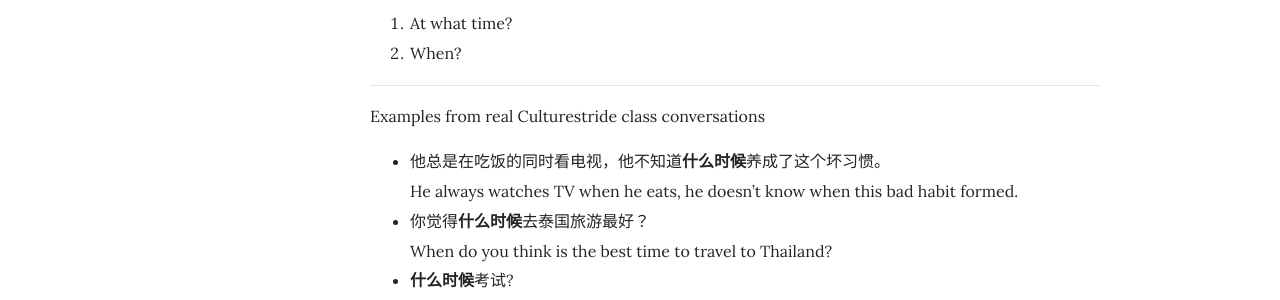
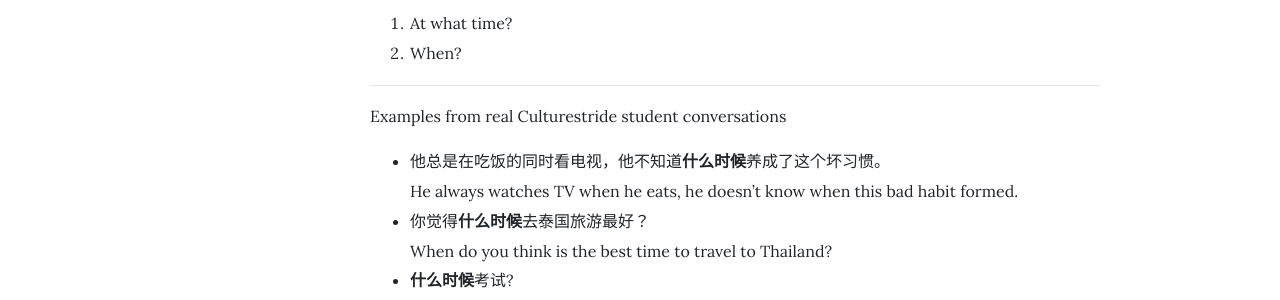
Before and after one commit to michaelliangau/culturestridethink, a Jekyll site: the page built from _posts/2021-09-24-dictionary-shenmeshihou.md, in a window 1280 px wide and 900 px high, scrolled down 625 px. Shown: the part 154-454 px from the top of the window. Built offline with Jekyll 4.4.1, drawn with Linux system fonts in a browser that asks for light colours; nearby versions of some CDN libraries; comment, search, counter and statistics services are not loaded.

Commit message:
updated metadescription

```diff
--- a/_posts/2021-09-24-dictionary-shenmeshihou.md
+++ b/_posts/2021-09-24-dictionary-shenmeshihou.md
@@ -1,7 +1,7 @@
 ---
 layout: post
 title:  "什么时候 - Mandarin Chinese Dictionary"
-description: ""
+description: "The Chinese characters 什么时候 means at what time or when in Mandarin Chinese. See example sentences from real Culturestride student conversations."
 categories: [Dictionary]
 image:
 author: culturestride
@@ -20,7 +20,7 @@
 2. When?
 
 <hr>
-Examples from real Culturestride class conversations
+Examples from real Culturestride student conversations
 
 - 他总是在吃饭的同时看电视，他不知道**什么时候**养成了这个坏习惯。
   He always watches TV when he eats, he doesn't know when this bad habit formed.
```
